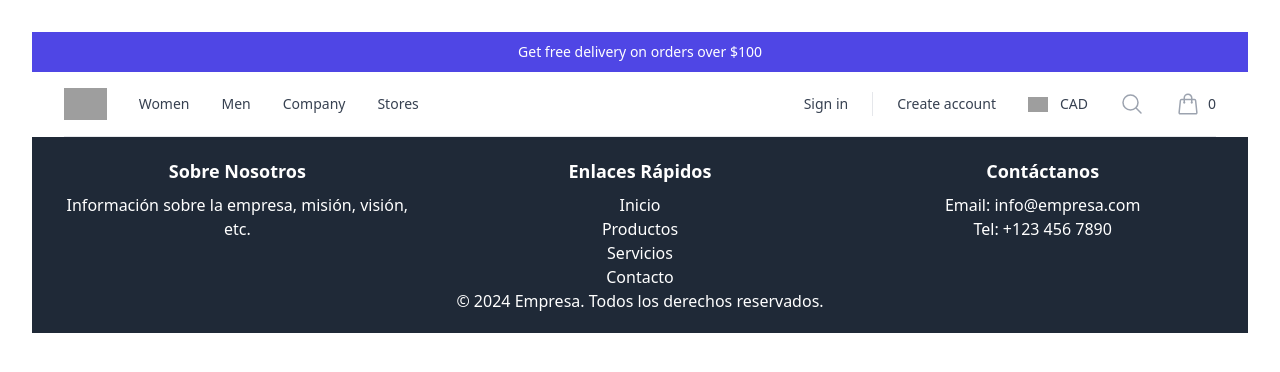
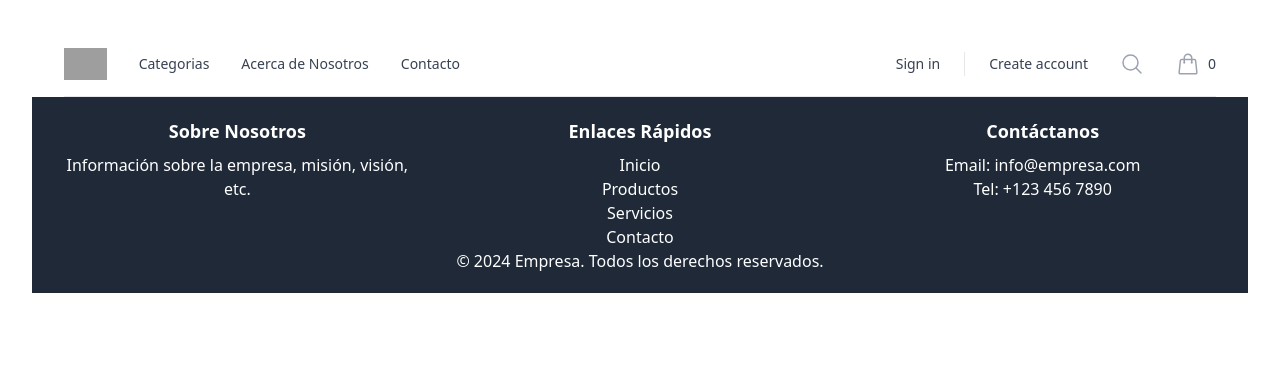
Before and after one commit to Axioon/MarketPlace, a React (Vite) app in the folder frontend/: page / in a window 1280 px wide. Shown: the top 372 px of the page. Built offline with nearby package versions, Linux system fonts and the light colour scheme; grey boxes are pictures that could not be loaded.

Commit message:
Cambios a Algunas cosas
Prueba y error

```diff
--- a/frontend/src/App.jsx
+++ b/frontend/src/App.jsx
@@ -1,3 +1,4 @@
+//app.jsx
 import './App.css';
 import Footer from './components/Footer';
 import Navbar from './components/Navbar';
--- a/frontend/src/components/Navbar.jsx
+++ b/frontend/src/components/Navbar.jsx
@@ -1,127 +1,54 @@
+// src/components/Navbar.jsx
 import { Fragment, useState } from 'react'
 import { Dialog, Popover, Tab, Transition } from '@headlessui/react'
 import { Bars3Icon, MagnifyingGlassIcon, ShoppingBagIcon, XMarkIcon } from '@heroicons/react/24/outline'
+import { Link } from 'react-router-dom';
 
 const navigation = {
   categories: [
     {
-      id: 'women',
-      name: 'Women',
-      featured: [
-        {
-          name: 'New Arrivals',
-          href: '#',
-          imageSrc: 'https://tailwindui.com/img/ecommerce-images/mega-menu-category-01.jpg',
-          imageAlt: 'Models sitting back to back, wearing Basic Tee in black and bone.',
-        },
-        {
-          name: 'Basic Tees',
-          href: '#',
-          imageSrc: 'https://tailwindui.com/img/ecommerce-images/mega-menu-category-02.jpg',
-          imageAlt: 'Close up of Basic Tee fall bundle with off-white, ochre, olive, and black tees.',
-        },
-      ],
+      id: 'categorias',
+      name: 'Categorias',
+      featured: [],
       sections: [
         {
-          id: 'clothing',
-          name: 'Clothing',
+          id: 'hardware',
+          name: 'Hardware',
           items: [
-            { name: 'Tops', href: '#' },
-            { name: 'Dresses', href: '#' },
-            { name: 'Pants', href: '#' },
-            { name: 'Denim', href: '#' },
-            { name: 'Sweaters', href: '#' },
-            { name: 'T-Shirts', href: '#' },
-            { name: 'Jackets', href: '#' },
-            { name: 'Activewear', href: '#' },
-            { name: 'Browse All', href: '#' },
+            { name: 'Tarjeta de Video', href: '#' },
+            { name: 'Procesadores', href: '#' },
+            { name: 'Placa Madre', href: '#' },
+            { name: 'Ram', href: '#' },
+            { name: 'Disco Duro', href: '#' },
+            { name: 'Gabinete', href: '#' },
+            { name: 'Fuente de', href: '#' },
           ],
         },
         {
-          id: 'accessories',
-          name: 'Accessories',
+          id: 'accesorios',
+          name: 'Accesrios',
           items: [
-            { name: 'Watches', href: '#' },
-            { name: 'Wallets', href: '#' },
-            { name: 'Bags', href: '#' },
-            { name: 'Sunglasses', href: '#' },
-            { name: 'Hats', href: '#' },
-            { name: 'Belts', href: '#' },
+            { name: 'Mouse', href: '#' },
+            { name: 'Teclado', href: '#' },
+            { name: 'Monitor', href: '#' },
+            { name: 'Audifonos', href: '#' },
           ],
         },
         {
-          id: 'brands',
-          name: 'Brands',
+          id: 'desarrollo',
+          name: 'Desarrollo de Software',
           items: [
-            { name: 'Full Nelson', href: '#' },
-            { name: 'My Way', href: '#' },
-            { name: 'Re-Arranged', href: '#' },
-            { name: 'Counterfeit', href: '#' },
-            { name: 'Significant Other', href: '#' },
-          ],
-        },
-      ],
-    },
-    {
-      id: 'men',
-      name: 'Men',
-      featured: [
-        {
-          name: 'New Arrivals',
-          href: '#',
-          imageSrc: 'https://tailwindui.com/img/ecommerce-images/product-page-04-detail-product-shot-01.jpg',
-          imageAlt: 'Drawstring top with elastic loop closure and textured interior padding.',
-        },
-        {
-          name: 'Artwork Tees',
-          href: '#',
-          imageSrc: 'https://tailwindui.com/img/ecommerce-images/category-page-02-image-card-06.jpg',
-          imageAlt:
-            'Three shirts in gray, white, and blue arranged on table with same line drawing of hands and shapes overlapping on front of shirt.',
-        },
-      ],
-      sections: [
-        {
-          id: 'clothing',
-          name: 'Clothing',
-          items: [
-            { name: 'Tops', href: '#' },
-            { name: 'Pants', href: '#' },
-            { name: 'Sweaters', href: '#' },
-            { name: 'T-Shirts', href: '#' },
-            { name: 'Jackets', href: '#' },
-            { name: 'Activewear', href: '#' },
-            { name: 'Browse All', href: '#' },
-          ],
-        },
-        {
-          id: 'accessories',
-          name: 'Accessories',
-          items: [
-            { name: 'Watches', href: '#' },
-            { name: 'Wallets', href: '#' },
-            { name: 'Bags', href: '#' },
-            { name: 'Sunglasses', href: '#' },
-            { name: 'Hats', href: '#' },
-            { name: 'Belts', href: '#' },
-          ],
-        },
-        {
-          id: 'brands',
-          name: 'Brands',
-          items: [
-            { name: 'Re-Arranged', href: '#' },
-            { name: 'Counterfeit', href: '#' },
-            { name: 'Full Nelson', href: '#' },
-            { name: 'My Way', href: '#' },
+            { name: 'Creacion Paginas Web', href: '#' },
+            { name: 'Creacion App Mobile', href: '#' },
+            { name: 'Consultoria Informatica', href: '#' },
           ],
         },
       ],
     },
   ],
   pages: [
-    { name: 'Company', href: '#' },
-    { name: 'Stores', href: '#' },
+    { name: 'Acerca de Nosotros', href: '#' },
+    { name: 'Contacto', href: '#' },
   ],
 }
 
@@ -257,18 +184,6 @@ export default function Example() {
                     </a>
                   </div>
                 </div>
-
-                <div className="border-t border-gray-200 px-4 py-6">
-                  <a href="#" className="-m-2 flex items-center p-2">
-                    <img
-                      src="https://tailwindui.com/img/flags/flag-canada.svg"
-                      alt=""
-                      className="block h-auto w-5 flex-shrink-0"
-                    />
-                    <span className="ml-3 block text-base font-medium text-gray-900">CAD</span>
-                    <span className="sr-only">, change currency</span>
-                  </a>
-                </div>
               </Dialog.Panel>
             </Transition.Child>
           </div>
@@ -276,10 +191,6 @@ export default function Example() {
       </Transition.Root>
 
       <header className="relative bg-white">
-        <p className="flex h-10 items-center justify-center bg-indigo-600 px-4 text-sm font-medium text-white sm:px-6 lg:px-8">
-          Get free delivery on orders over $100
-        </p>
-
         <nav aria-label="Top" className="mx-auto max-w-7xl px-4 sm:px-6 lg:px-8">
           <div className="border-b border-gray-200">
             <div className="flex h-16 items-center">
@@ -415,19 +326,6 @@ export default function Example() {
                     Create account
                   </a>
                 </div>
-
-                <div className="hidden lg:ml-8 lg:flex">
-                  <a href="#" className="flex items-center text-gray-700 hover:text-gray-800">
-                    <img
-                      src="https://tailwindui.com/img/flags/flag-canada.svg"
-                      alt=""
-                      className="block h-auto w-5 flex-shrink-0"
-                    />
-                    <span className="ml-3 block text-sm font-medium">CAD</span>
-                    <span className="sr-only">, change currency</span>
-                  </a>
-                </div>
-
                 {/* Search */}
                 <div className="flex lg:ml-6">
                   <a href="#" className="p-2 text-gray-400 hover:text-gray-500">
--- a/frontend/src/config/axios.jsx
+++ b/frontend/src/config/axios.jsx
@@ -0,0 +1 @@
+//axios.jsx
--- a/frontend/src/context/AuthProvider.jsx
+++ b/frontend/src/context/AuthProvider.jsx
@@ -0,0 +1 @@
+//AuthProvider.jsx
--- a/frontend/src/hooks/useAuth.jsx
+++ b/frontend/src/hooks/useAuth.jsx
@@ -0,0 +1 @@
+//useAuth.jsx
--- a/frontend/src/main.jsx
+++ b/frontend/src/main.jsx
@@ -1,3 +1,4 @@
+//main.jsx
 import React from 'react'
 import ReactDOM from 'react-dom/client'
 import App from './App.jsx'
--- a/frontend/src/pages/MainPage.jsx
+++ b/frontend/src/pages/MainPage.jsx
@@ -0,0 +1 @@
+//MainPage.jsx
```
